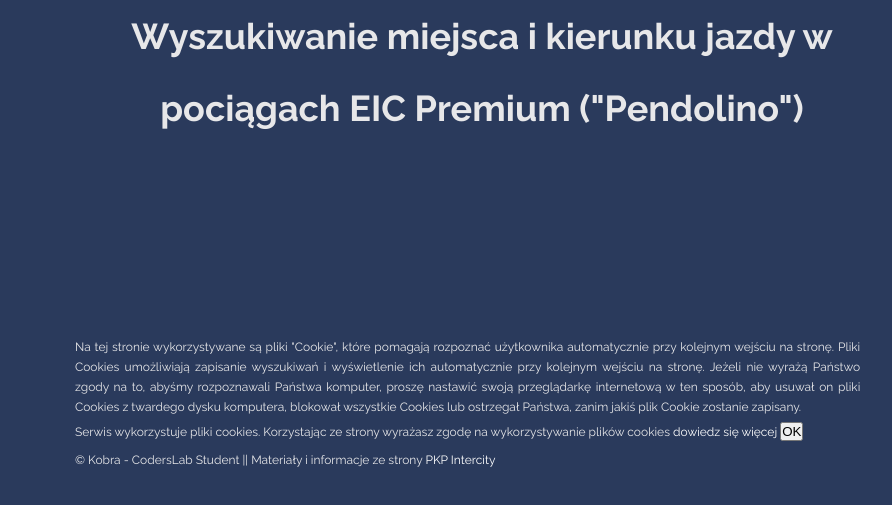
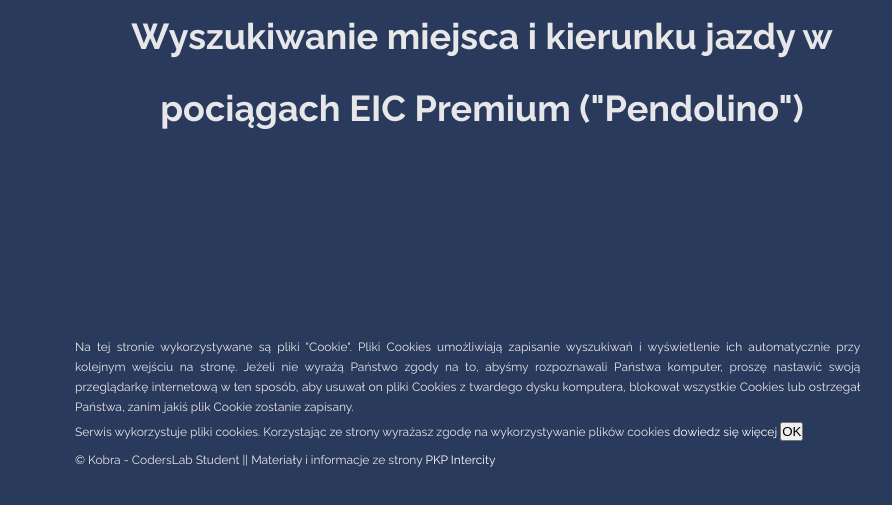
Before and after one commit to kobra8/TrainSeats, a website: page index.html in a window 1280 px wide. Both pictures are taken after a click on the link "dowiedz się więcej". Shown: the part 141-646 px from the top of the page, without its empty margins (158-1050 px from the left). Drawn offline with Linux system fonts and the light colour scheme.

Commit message:
Poprawki w index

```diff
--- a/index.html
+++ b/index.html
@@ -447,7 +447,7 @@
     <footer>
       <div class="main-width container">
         <div class="cookiesmore">
-        Na tej stronie wykorzystywane są pliki "Cookie", które pomagają rozpoznać użytkownika automatycznie przy kolejnym wejściu na stronę. Pliki Cookies umożliwiają zapisanie wyszukiwań i wyświetlenie ich automatycznie przy kolejnym wejściu na stronę. Jeżeli nie wyrażą Państwo zgody na to, abyśmy rozpoznawali Państwa komputer, proszę nastawić swoją przeglądarkę internetową w ten sposób, aby usuwał on pliki Cookies z twardego dysku komputera, blokował wszystkie Cookies lub ostrzegał Państwa, zanim jakiś plik Cookie zostanie zapisany.</div>
+        Na tej stronie wykorzystywane są pliki "Cookie". Pliki Cookies umożliwiają zapisanie wyszukiwań i wyświetlenie ich automatycznie przy kolejnym wejściu na stronę. Jeżeli nie wyrażą Państwo zgody na to, abyśmy rozpoznawali Państwa komputer, proszę nastawić swoją przeglądarkę internetową w ten sposób, aby usuwał on pliki Cookies z twardego dysku komputera, blokował wszystkie Cookies lub ostrzegał Państwa, zanim jakiś plik Cookie zostanie zapisany.</div>
          <div class="cookies">
            Serwis wykorzystuje pliki cookies. Korzystając ze strony wyrażasz zgodę na wykorzystywanie plików cookies <a href="" class="morelink">dowiedz się więcej</a>
         <button class="cookiesbutt">OK</button>
```
